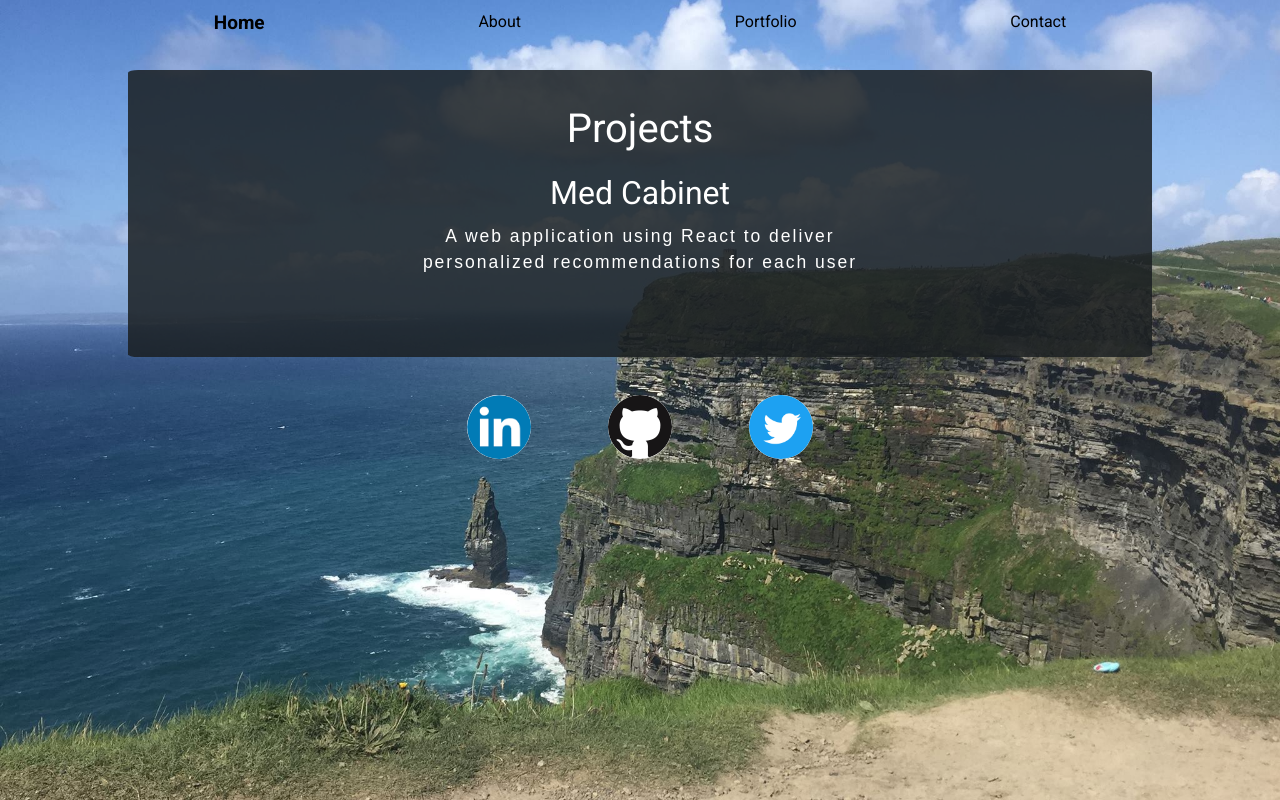
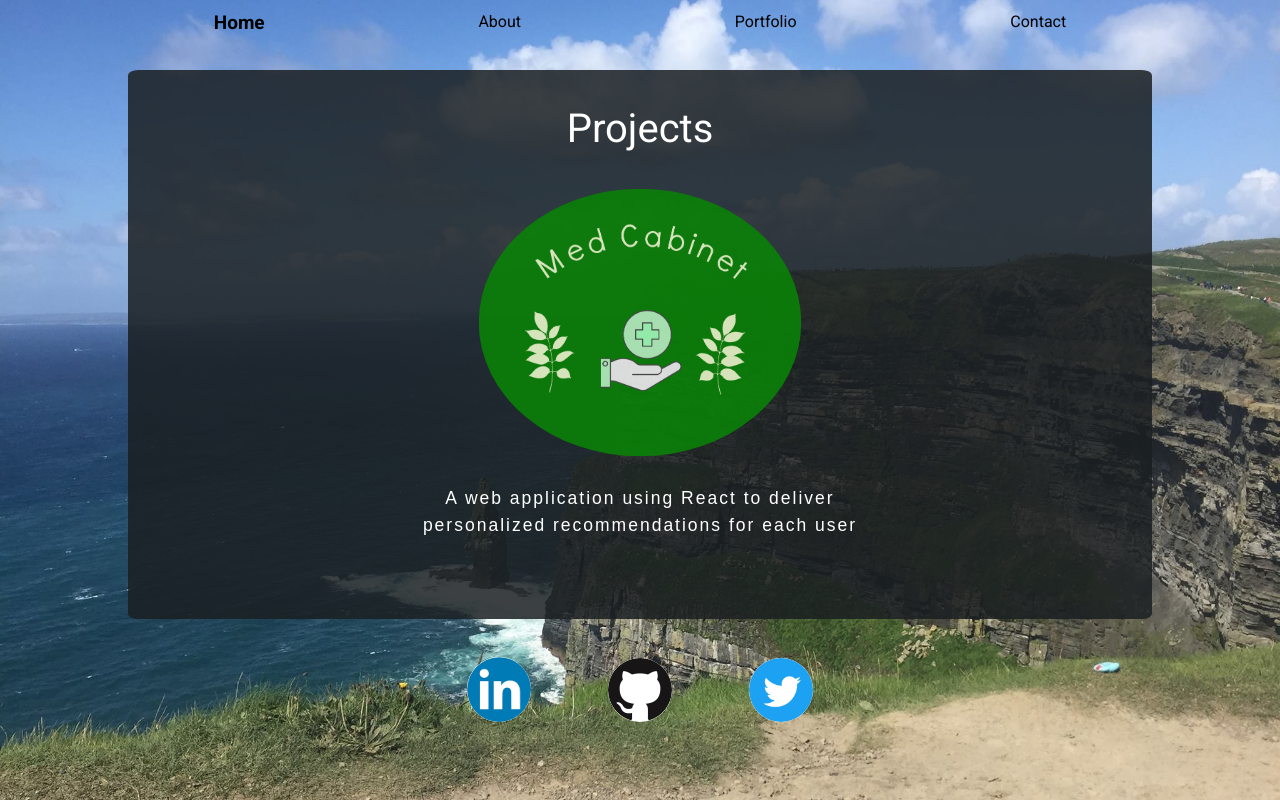
Before and after one commit to jduell12/Portfolio, a React (Create React App) app: page /Portfolio in a window 1280 px wide. Built offline with nearby package versions, Linux system fonts and the light colour scheme.

Commit message:
seeing if logo will appear

```diff
--- a/src/components/Portfolio.js
+++ b/src/components/Portfolio.js
@@ -1,4 +1,6 @@
 import React from "react";
+
+import medLogo from "../imgs/medCabinetLogo.png";
 
 const Portfolio = () => {
   return (
@@ -6,7 +8,8 @@ const Portfolio = () => {
       <h1>Projects</h1>
       <div class="projects">
         <div className="medCab">
-          <h2>Med Cabinet</h2>
+          {/* <h2>Med Cabinet</h2> */}
+          <img src={medLogo} alt="logo" />
           <a href="https://med-cabinet-2.netlify.app/index.html" target="blank">
             <p>
               A web application using React to deliver personalized
```
